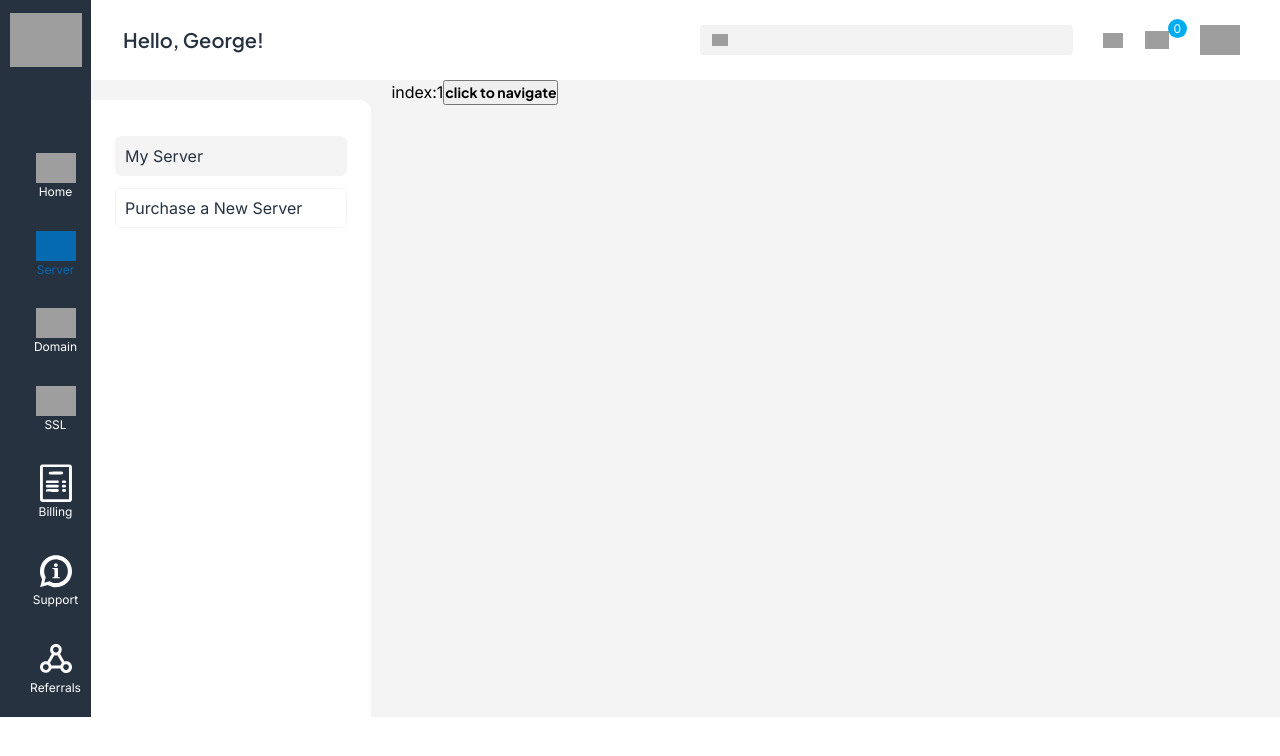
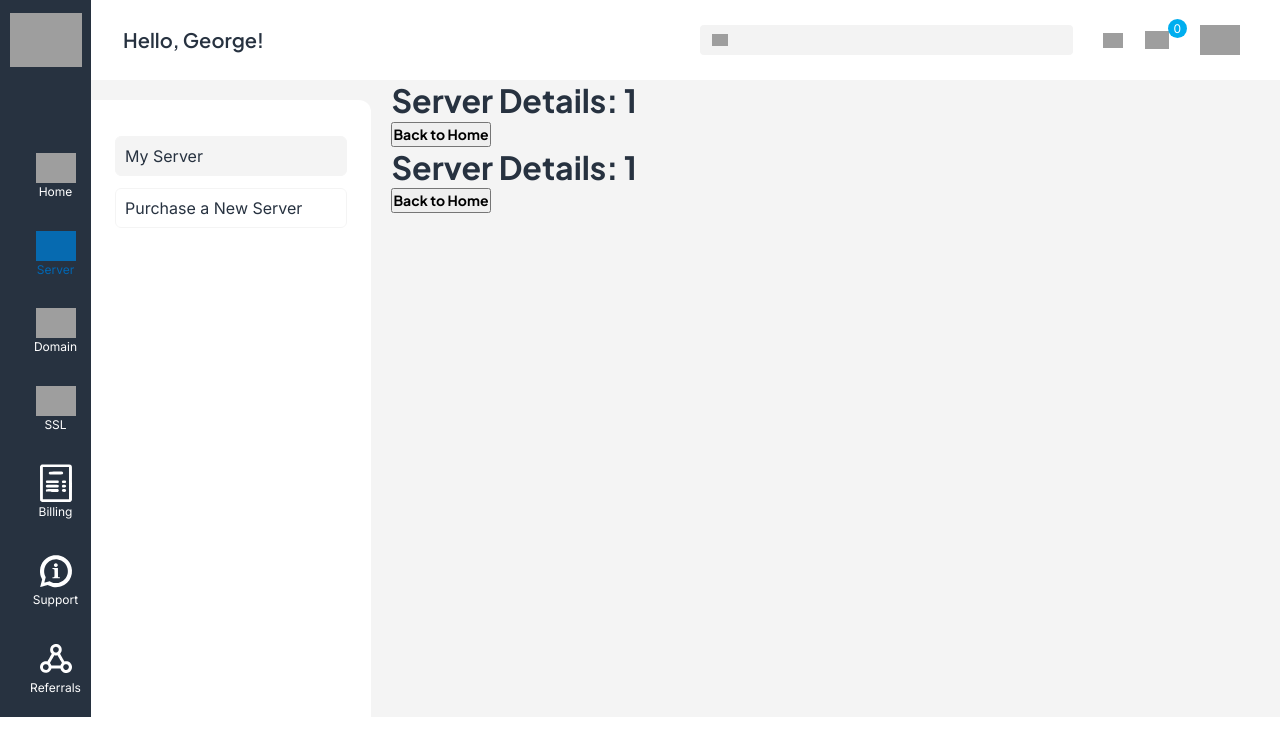
Before and after one commit to sunnypaswan446/dashboard, a React (Vite) app: page /server/1/logs in a window 1280 px wide. Shown: the top 756 px of the page. Built offline with nearby package versions, Linux system fonts and the light colour scheme; grey boxes are pictures that could not be loaded.

Commit message:
Updated pages params

```diff
--- a/src/pages/UserParams/index.tsx
+++ b/src/pages/UserParams/index.tsx
@@ -1,4 +1,5 @@
 import { useNavigate, useParams } from "react-router-dom";
+import { Outlet } from "react-router-dom";
 
 const Index = () => {
   const navigate = useNavigate();
@@ -8,8 +9,9 @@ const Index = () => {
   const { id } = useParams();
   return (
     <div>
-      index:{id}
-      <button onClick={handleChange}>click to navigate</button>
+      <h2>Server Details: {id}</h2>
+      <button onClick={handleChange}>Back to Home</button>
+      <Outlet />
     </div>
   );
 };
```
